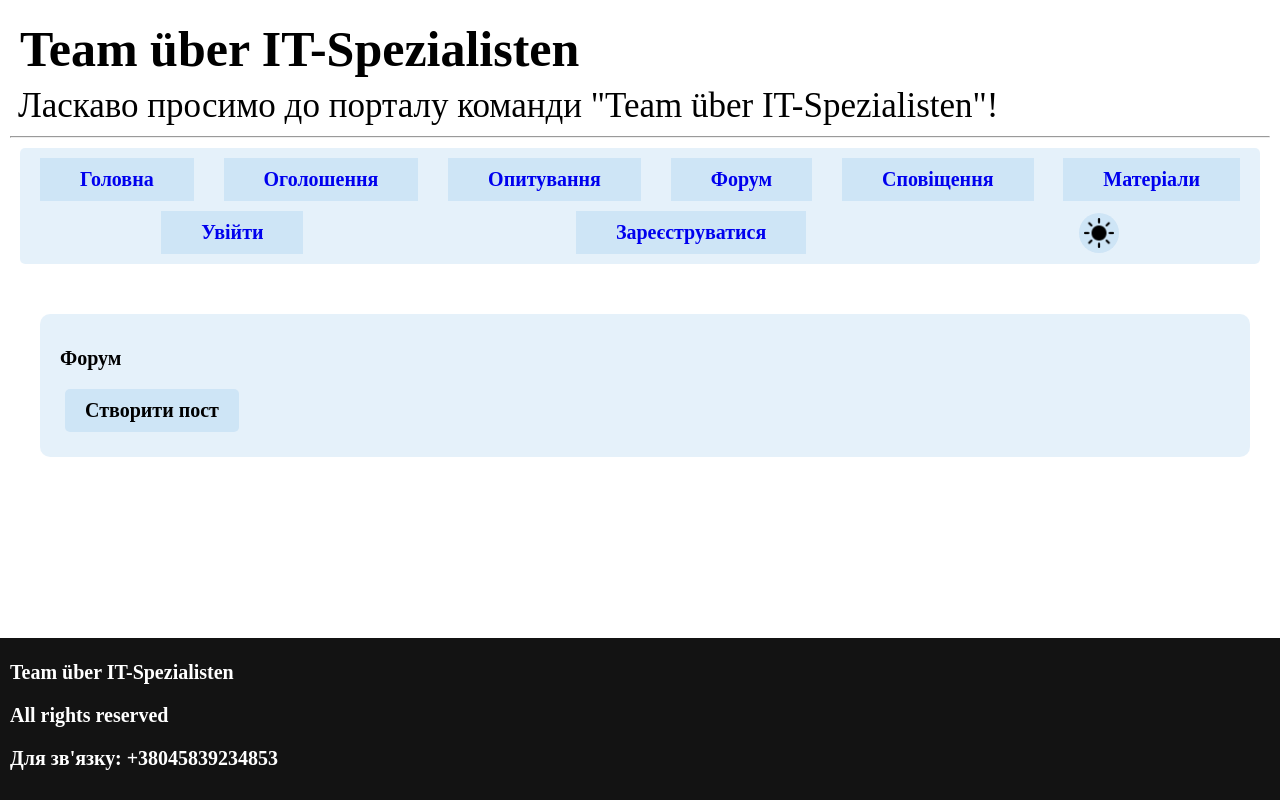
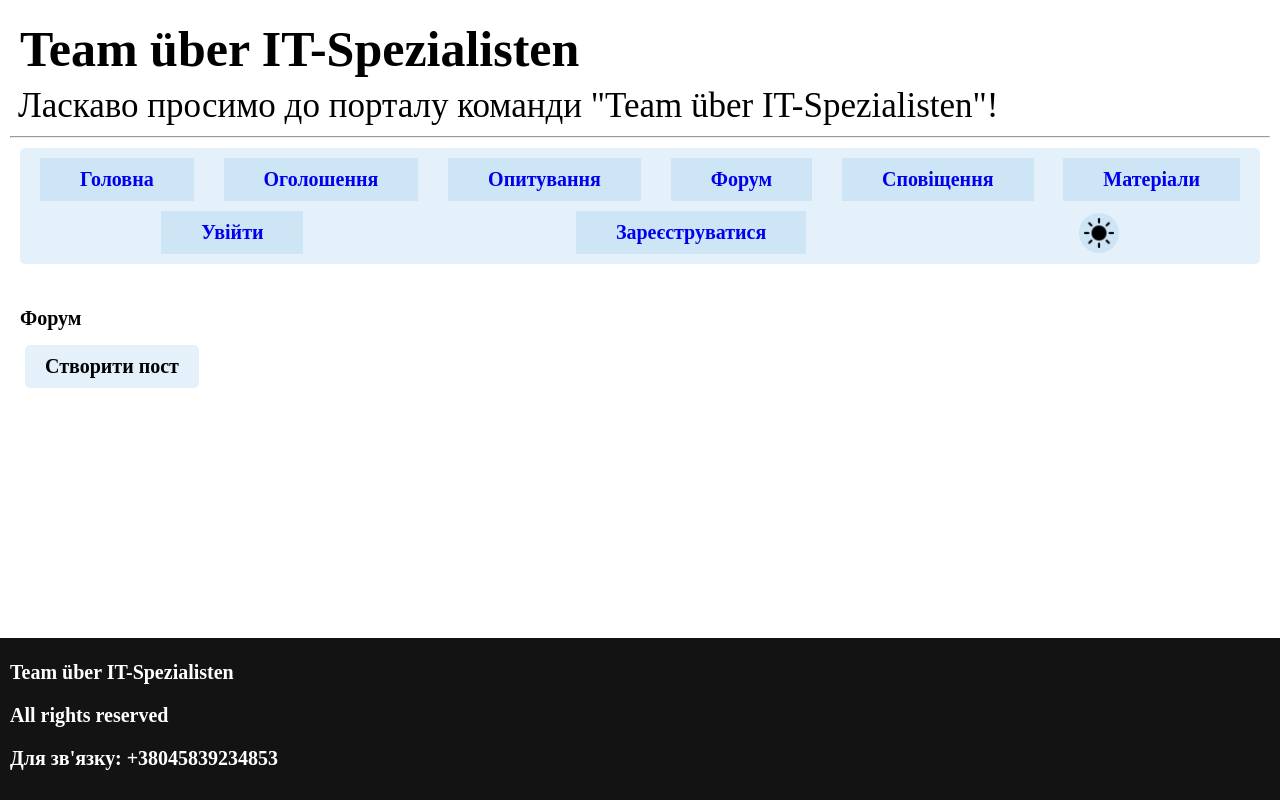
Before and after one commit to TimGamesYT/PortalGroup, a Django app: page /forum/ in a window 1280 px wide. Run offline with Django 5.2, Linux system fonts and the light colour scheme; data that the repository does not hold is empty.

Commit message:
Style fix

```diff
--- a/templates/forum/forum-template.html
+++ b/templates/forum/forum-template.html
@@ -1,8 +1,8 @@
 {% extends 'base.html' %}
 
 {% block content %}
-    <div class="profile-forum-box">
     <h1>Форум</h1>
+
     <a href="{% url 'create-post' %}"><button class="button">Створити пост</button></a>
 
     {% for post in posts %}
@@ -12,5 +12,4 @@
             <a href="{% url 'post-detail' post.pk %}"><button class="button">Деталі</button></a>
         </div>
     {% endfor %}
-    </div>
 {% endblock %}
```
Lines whose indentation alone changed are shown as unchanged.
